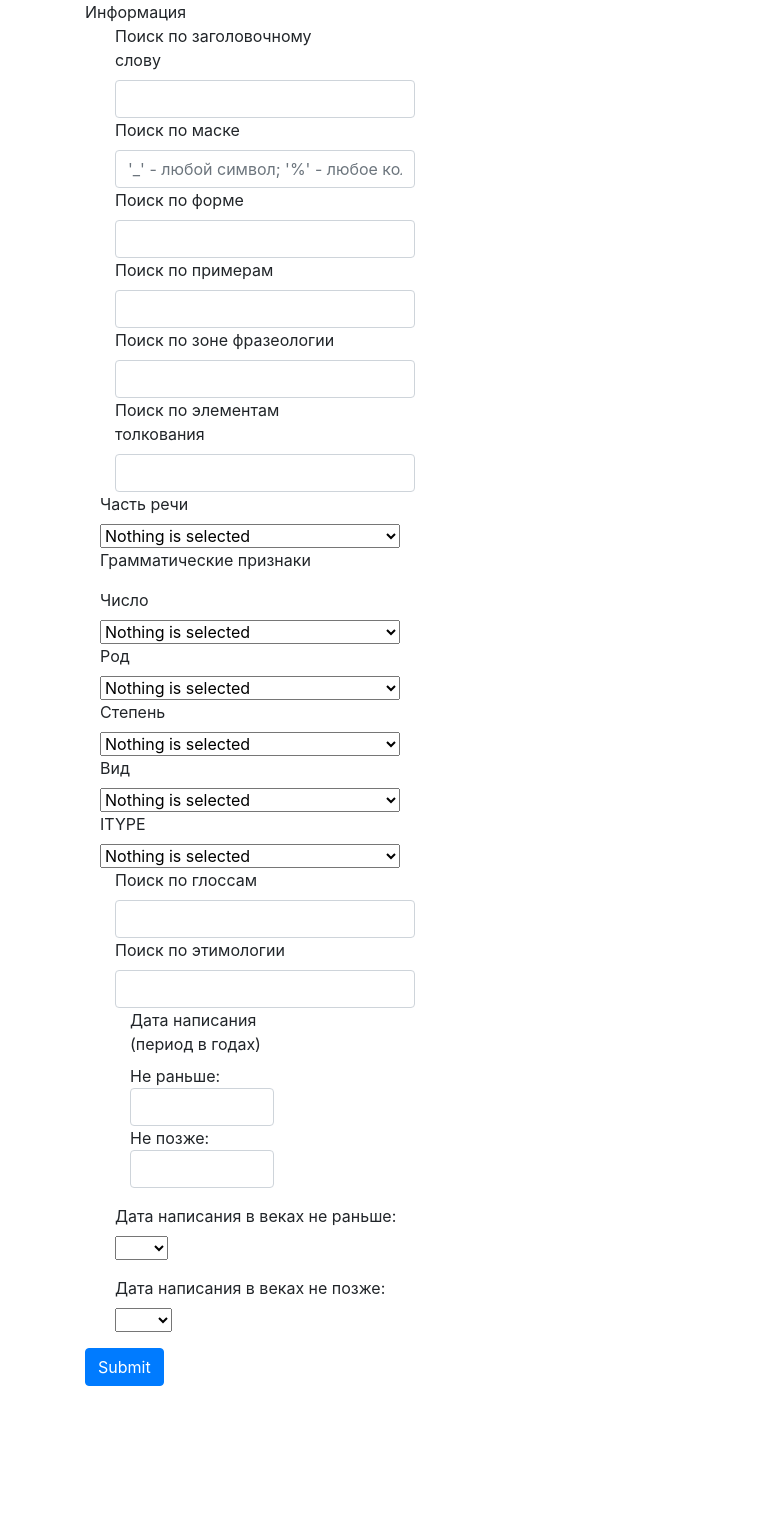
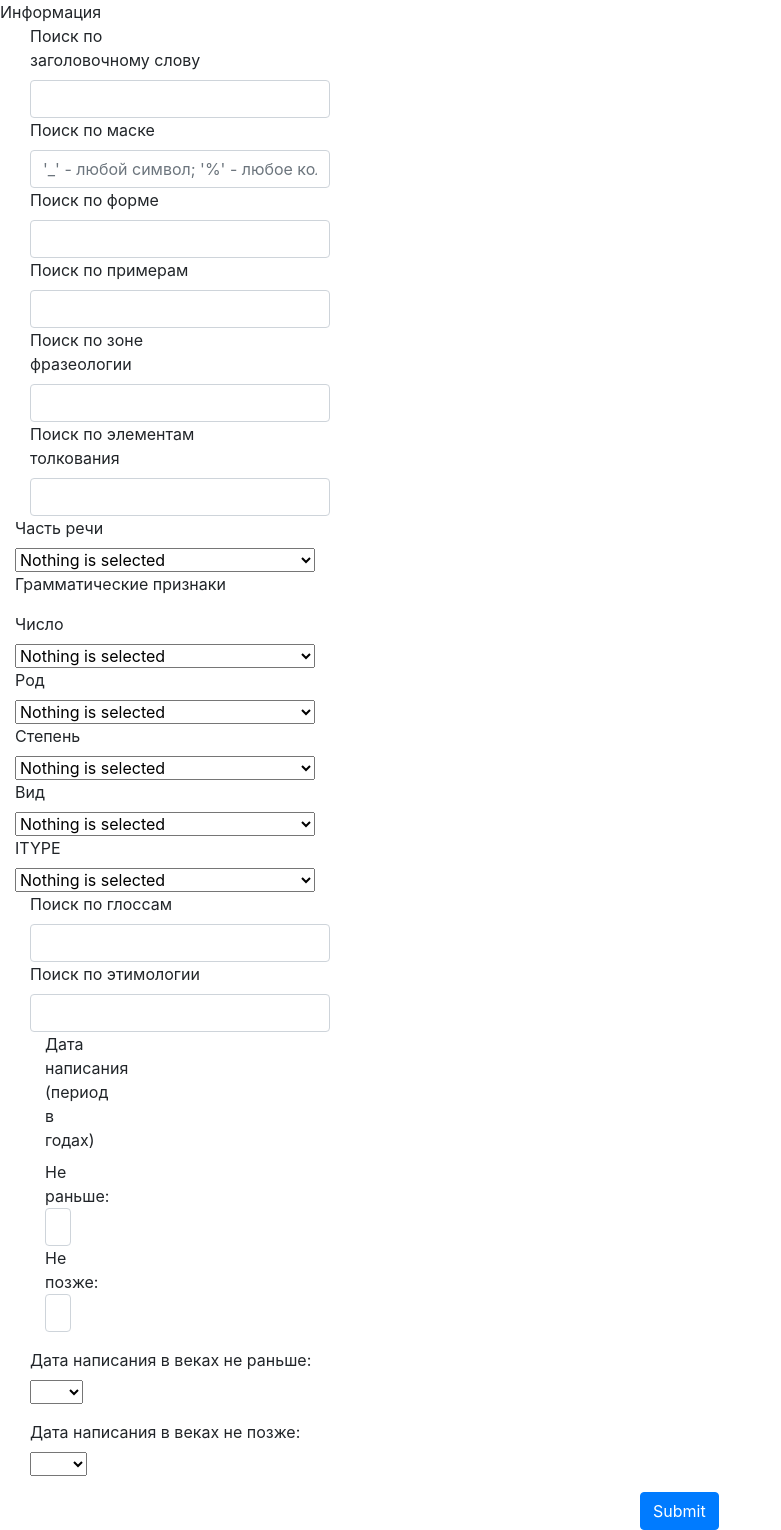
Before and after one commit to aRahna/rus_dict_hse_project, a Flask app: page /search1 in a window 1280 px wide. Shown: the part 56-1586 px from the top of the page, without its empty margins (0-781 px from the left). Before the commit the page ends 1442 px from the top, so only its background shows below. Run offline with Flask 3, Linux system fonts and the light colour scheme.

Commit message:
little bits

```diff
--- a/flaskProject/static/bootstrap-5.0.0-beta1-dist/css/search_word.css
+++ b/flaskProject/static/bootstrap-5.0.0-beta1-dist/css/search_word.css
@@ -10,15 +10,9 @@ body {
   width: 100%;
 }
 
-.column1 {
-  padding: 1rem;
-  border-radius: 8px;
-}
-
-
-.column2 {
-  padding: 1rem;
-  border-radius: 8px;
+.column {
+  float: left;
+  width: 50%;
 }
 
 .navbar {
@@ -579,3 +573,12 @@ label {
   -webkit-animation: fadeIn 1s;
   animation: fadeIn 1s;
 }
+
+button {
+  color: #a65238;
+  text-align: left;
+  padding: 8px 0;
+  position: absolute;
+  left: 50%;
+  margin-left: -20px;
+}
--- a/flaskProject/templates/search1.html
+++ b/flaskProject/templates/search1.html
@@ -30,13 +30,8 @@
             </ul>
         </div>
     </nav>
-
-    <div class="container">
+    <div class="column">
         <form method=POST action="{{ url_for('search_wrd') }}">
-        <div class="column">
-
-
-
             <div class="popup" onclick="InfoPopup()">Информация
               <span class="popuptext" id="myPopup">В данной версии поиска Вы можете заполнить только одно из следующих трех полей. В случае, если Вы попробуете, к приvеру, совершить поиск, заполнив поля "Поиск по заголовочному слову" и "Поиск по маске", Ваш поиск не увенчается успехом.</span>
             </div>
@@ -236,7 +231,7 @@
             </div>
 
 
-
+            <div class="column">
             <div class="container-fluid">
               <div class="form-group col-sm-8">
                   <label class="col-md-4 control-label" for="example_date_start_y">Дата написания (период в годах) </label>
--- a/flaskProject/templates/source_search.html
+++ b/flaskProject/templates/source_search.html
@@ -97,7 +97,7 @@
 
                       <div id="mySelectLabel3" class="selectBox3">
                           <!-- <select class="form-select"> -->
-                    <select class="form-select" disabled>
+                    <select class="form-select">
                       <option>Nothing is selected</option>
                     </select>
                     <div class="overSelect3"></div>
```
Also changed, not shown: 1 other file.
